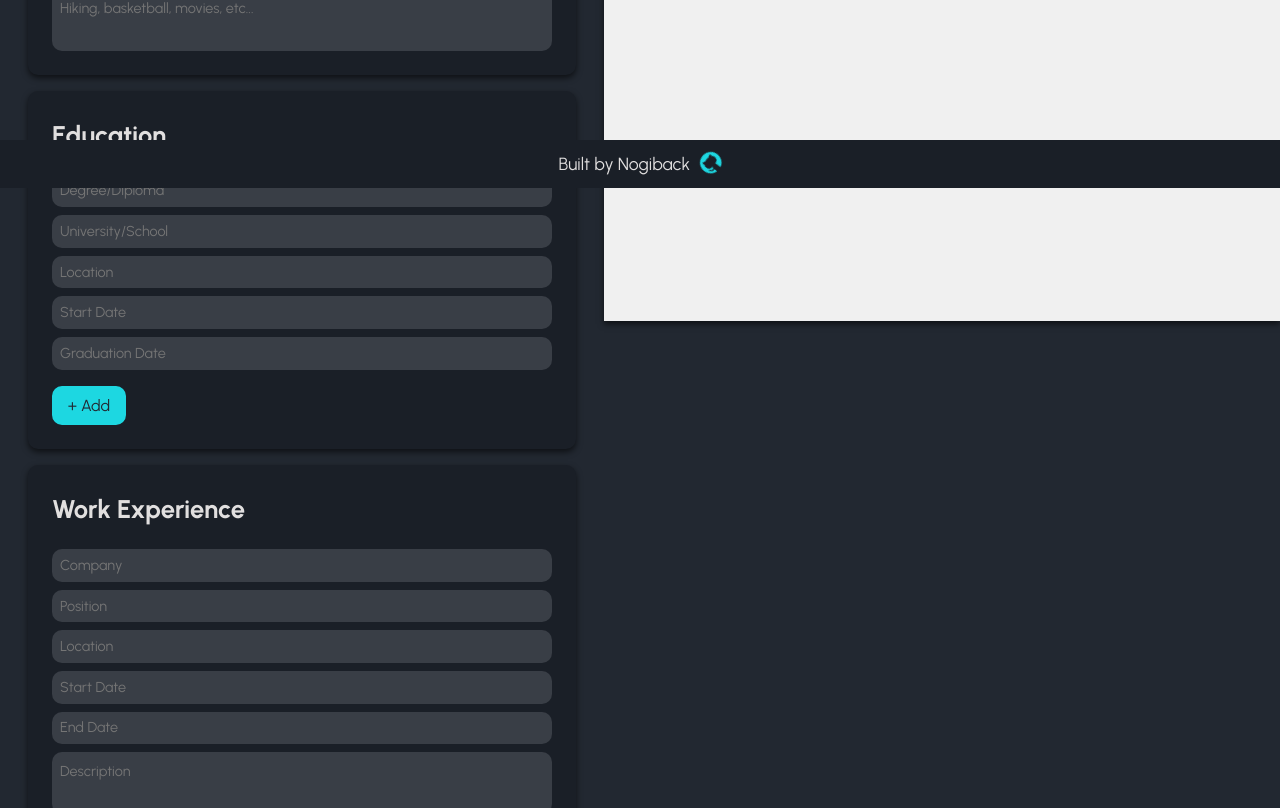
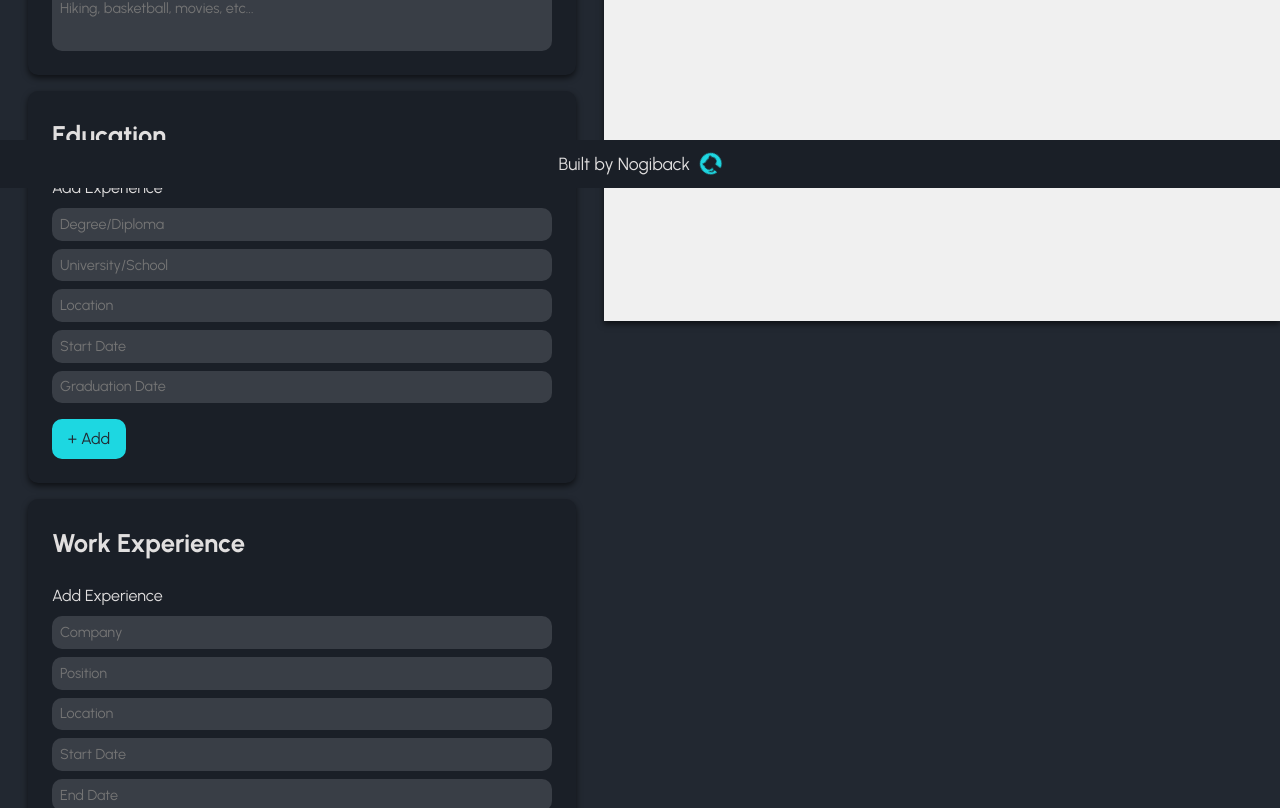
Before and after one commit to Nogiback/Resume-Builder, a React (Vite) app: page / in a window 1280 px wide. Shown: the part 612-1420 px from the top of the page. Built offline with nearby package versions, Linux system fonts and the light colour scheme.

Commit message:
Updated experience and education form sections for better ux

```diff
--- a/src/components/Content.jsx
+++ b/src/components/Content.jsx
@@ -19,7 +19,6 @@ export default function Content() {
   const [education, setEducation] = useState([]);
   const [experience, setExperience] = useState([]);
   const [skills, setSkills] = useState('');
-
 
   function addEducation(e) {
     e.preventDefault()
--- a/src/components/Forms/Education.jsx
+++ b/src/components/Forms/Education.jsx
@@ -24,6 +24,7 @@ export default function Education({ education, addEducation, deleteEducation, up
           );
         })}
         <form onSubmit={addEducation} className='form'>
+          <h3>Add Experience</h3>
           <input type='text' name='degree' placeholder='Degree/Diploma' required />
           <input type='text' name='school' placeholder='University/School' required/>
           <input type='text' name='school-location' placeholder='Location' required/>
--- a/src/components/Forms/Experience.jsx
+++ b/src/components/Forms/Experience.jsx
@@ -25,6 +25,7 @@ export default function Experience({ experience, addExperience, deleteExperience
           );
         })}
         <form onSubmit={addExperience} className='form' id='experience-form'>
+          <h3>Add Experience</h3>
           <input type='text' name='company' placeholder='Company' required />
           <input type='text' name='position' placeholder='Position' required/>
           <input type='text' name='company-location' placeholder='Location' required/>
```
